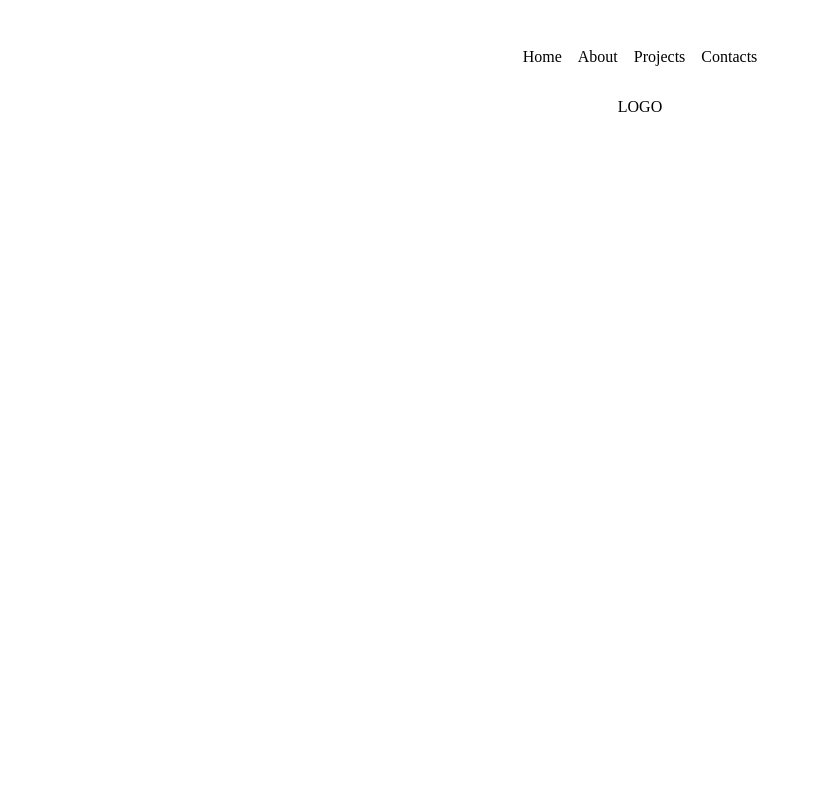
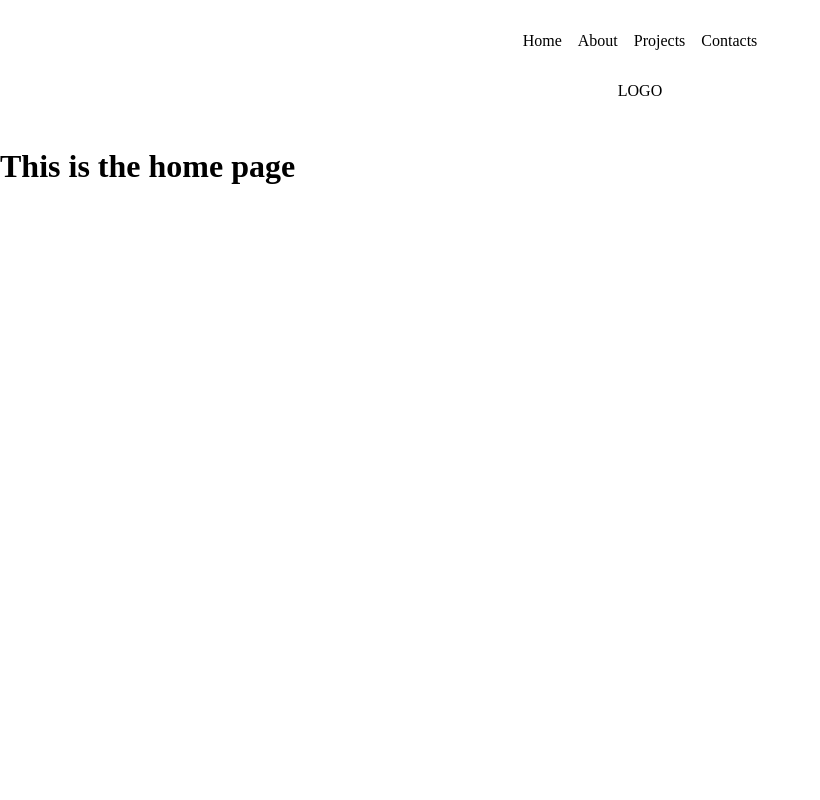
Before and after one commit to fraberret/vite-boolfolio, a Vue app: page / in a window 1280 px wide. Shown: the top 800 px of the page, without its empty margins (0-820 px from the left). Built offline with nearby package versions, Linux system fonts and the light colour scheme.

Commit message:
add card in a component

```diff
--- a/src/components/ProjectCard.vue
+++ b/src/components/ProjectCard.vue
@@ -9,6 +9,15 @@ export default {
   <div class="col">
     <div class="card">
 
+      <div class="card">
+
+
+<img :src="base_api + '/storage/' + project.cover_image" alt="">
+
+{{ project.title }}
+
+</div>
+
     </div>
   </div>
 </template>
--- a/src/style.css
+++ b/src/style.css
@@ -48,11 +48,18 @@ img {
 
 }
 
+.card {
+    border: 1px solid black;
+    padding: 1rem;
+    height: 100%;
+}
+
 
 
 
 header {
-    padding: 3rem;
+    padding: 2rem;
+    padding-bottom: 3rem;
     text-align: center;
 
     & .up-menu {
--- a/src/views/AppHome.vue
+++ b/src/views/AppHome.vue
@@ -10,6 +10,7 @@ export default {
 
 <template>
 
+    <h1>This is the home page</h1>
 
 </template>
 
--- a/src/views/AppProjects.vue
+++ b/src/views/AppProjects.vue
@@ -1,7 +1,14 @@
 <script>
 import axios from 'axios';
+import ProjectCard from '../components/ProjectCard.vue';
+
 export default {
+
     name: 'AppProjects',
+
+    components: {
+        ProjectCard
+    },
     data() {
         return {
             projects: [],
@@ -35,14 +42,8 @@ export default {
         <div class="row">
             <div class="col" v-for="project in projects.data">
 
-                <div class="card">
+                <ProjectCard></ProjectCard>
 
-
-                    <img :src="base_api + '/storage/' + project.cover_image" alt="">
-
-                    {{ project.title }}
-
-                </div>
             </div>
         </div>
     </div>
```
